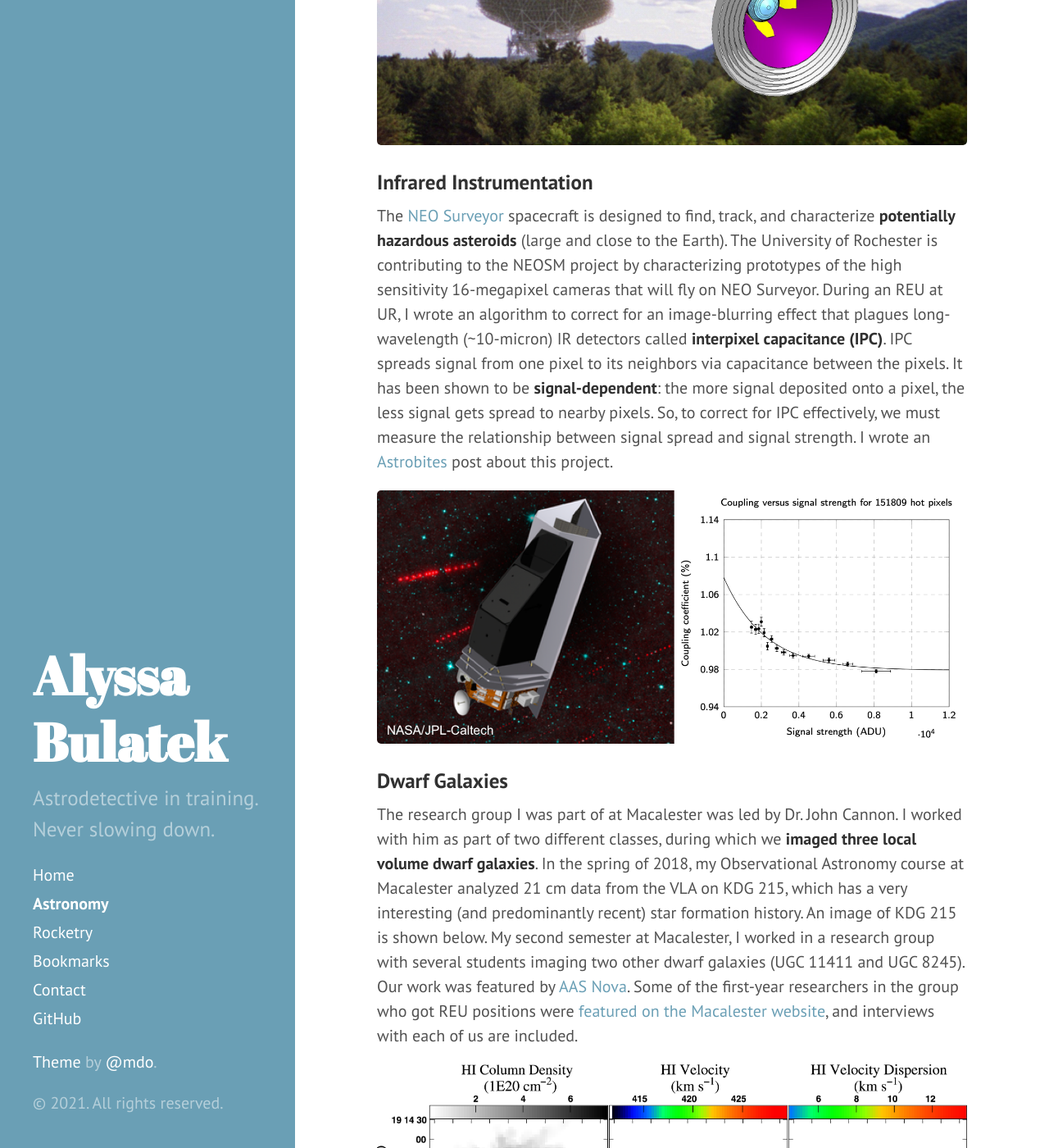
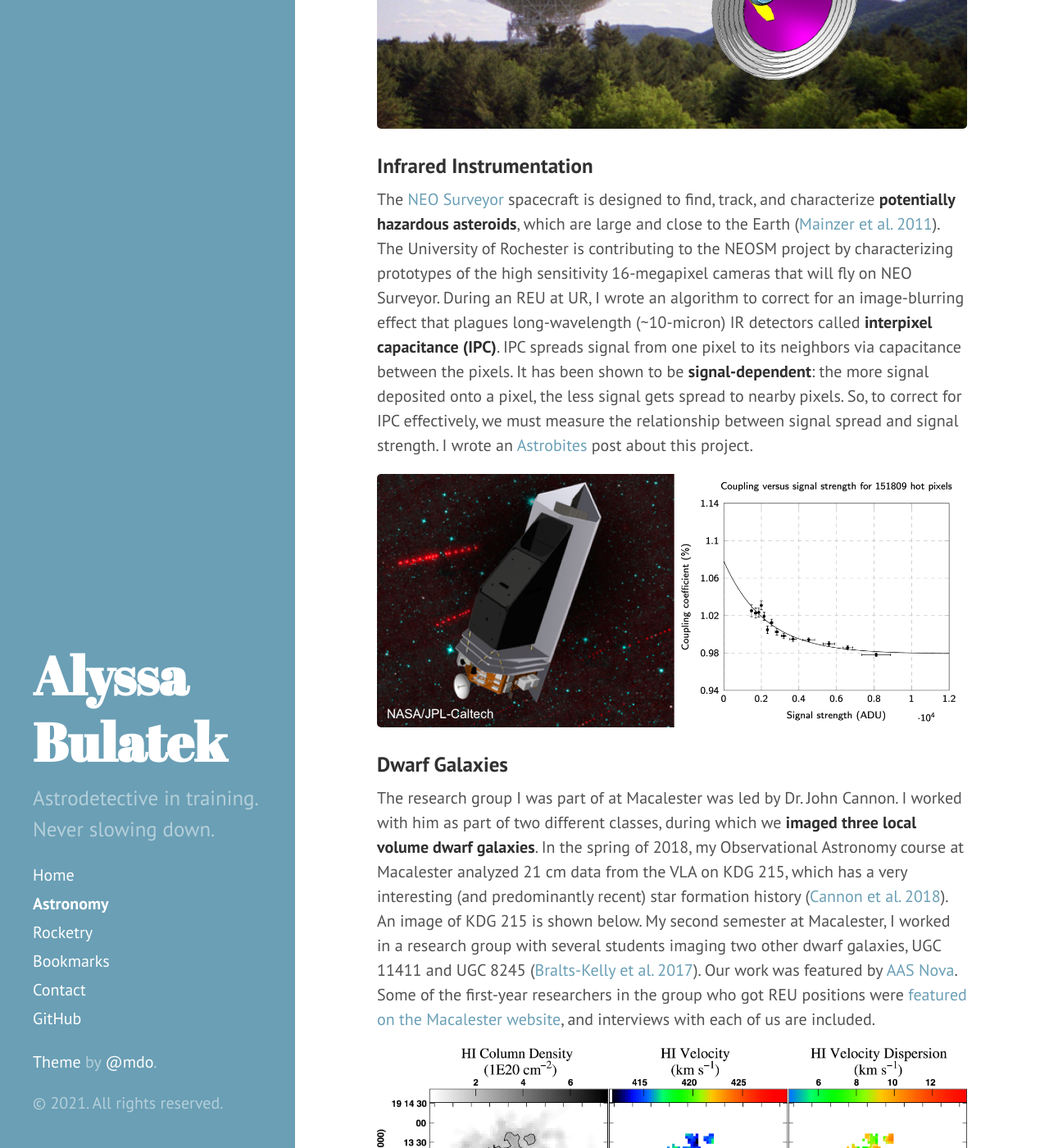
Before and after one commit to abulatek/abulatek.github.io, a Jekyll site: the page built from 01astronomy.md, in a window 1280 px wide and 1400 px high, scrolled down 1184 px. Shown: the whole window at 82% size. Built offline with Jekyll 4.4.1, drawn with Linux system fonts in a browser that asks for light colours; some of the changed text lies outside the part shown.

Commit message:
Updated references on astro page, changed CV update date

```diff
--- a/01astronomy.md
+++ b/01astronomy.md
@@ -10,8 +10,7 @@ I am thankful to have had several opportunities to do super cool research in ast
 
 #### The Brick
 
-My current work is on uncovering unique tracers of star formation processes and environments (like shocks, outflows, and protostellar cores) in the Milky Way Central Molecular Zone (CMZ) using the CMZ cloud G0.253+0.015 ("The Brick"). Here's a [video](https://youtu.be/kj7t0HyJ-cU) of me giving an overview of my work on the project so far at the virtual ISM2021 conference.
-- Expect a publication (and a written summary of the publication) in late 2021!
+My current work is on uncovering unique tracers of star formation processes and environments (like shocks, outflows, and protostellar cores) in the Milky Way Central Molecular Zone (CMZ) using the CMZ cloud G0.253+0.015 ("The Brick"). Here's a [video](https://youtu.be/kj7t0HyJ-cU) of me giving an overview of my work on the project so far at the virtual ISM2021 conference. *Expect a publication (and a written summary of the publication) in late 2021!*
 
 #### PASHION (Paschen-Alpha Survey of Hydrogen IONs)
 
@@ -27,7 +26,7 @@ The [Green Bank Telescope](https://greenbankobservatory.org/science/telescopes/g
 
 ### Infrared Instrumentation
 
-The [NEO Surveyor](https://uanews.arizona.edu/story/uarizona-looks-toward-work-nasa-s-potential-asteroidhunting-space-telescope) spacecraft is designed to find, track, and characterize **potentially hazardous asteroids** (large and close to the Earth). The University of Rochester is contributing to the NEOSM project by characterizing prototypes of the high sensitivity 16-megapixel cameras that will fly on NEO Surveyor. During an REU at UR, I wrote an algorithm to correct for an image-blurring effect that plagues long-wavelength (~10-micron) IR detectors called **interpixel capacitance (IPC)**. IPC spreads signal from one pixel to its neighbors via capacitance between the pixels. It has been shown to be **signal-dependent**: the more signal deposited onto a pixel, the less signal gets spread to nearby pixels. So, to correct for IPC effectively, we must measure the relationship between signal spread and signal strength. I wrote an [Astrobites](https://astrobites.org/2018/11/05/ur-interpixel-capacitance/) post about this project.
+The [NEO Surveyor](https://uanews.arizona.edu/story/uarizona-looks-toward-work-nasa-s-potential-asteroidhunting-space-telescope) spacecraft is designed to find, track, and characterize **potentially hazardous asteroids**, which are large and close to the Earth ([Mainzer et al. 2011](https://iopscience.iop.org/article/10.1088/0004-637X/731/1/53)). The University of Rochester is contributing to the NEOSM project by characterizing prototypes of the high sensitivity 16-megapixel cameras that will fly on NEO Surveyor. During an REU at UR, I wrote an algorithm to correct for an image-blurring effect that plagues long-wavelength (~10-micron) IR detectors called **interpixel capacitance (IPC)**. IPC spreads signal from one pixel to its neighbors via capacitance between the pixels. It has been shown to be **signal-dependent**: the more signal deposited onto a pixel, the less signal gets spread to nearby pixels. So, to correct for IPC effectively, we must measure the relationship between signal spread and signal strength. I wrote an [Astrobites](https://astrobites.org/2018/11/05/ur-interpixel-capacitance/) post about this project.
 
 <p align="center">
   <img src="https://abulatek.github.io/files/ir_inst_header.png" width="100%" alt="The NEO Surveyor Spacecraft at left, with a plot showing the relationship between interpixel coupling and signal strength at right."/>
@@ -35,7 +34,7 @@ The [NEO Surveyor](https://uanews.arizona.edu/story/uarizona-looks-toward-work-n
 
 ### Dwarf Galaxies
 
-The research group I was part of at Macalester was led by Dr. John Cannon. I worked with him as part of two different classes, during which we **imaged three local volume dwarf galaxies**. In the spring of 2018, my Observational Astronomy course at Macalester analyzed 21 cm data from the VLA on KDG 215, which has a very interesting (and predominantly recent) star formation history. An image of KDG 215 is shown below. My second semester at Macalester, I worked in a research group with several students imaging two other dwarf galaxies (UGC 11411 and UGC 8245). Our work was featured by [AAS Nova](https://aasnova.org/2017/10/11/exploring-our-low-mass-neighbors/). Some of the first-year researchers in the group who got REU positions were [featured on the Macalester website](https://www.macalester.edu/news/2017/08/first-year-firecrackers/), and interviews with each of us are included.
+The research group I was part of at Macalester was led by Dr. John Cannon. I worked with him as part of two different classes, during which we **imaged three local volume dwarf galaxies**. In the spring of 2018, my Observational Astronomy course at Macalester analyzed 21 cm data from the VLA on KDG 215, which has a very interesting (and predominantly recent) star formation history ([Cannon et al. 2018](https://iopscience.iop.org/article/10.3847/2041-8213/aada48)). An image of KDG 215 is shown below. My second semester at Macalester, I worked in a research group with several students imaging two other dwarf galaxies, UGC 11411 and UGC 8245 ([Bralts-Kelly et al. 2017](https://iopscience.iop.org/article/10.3847/2041-8213/aa8ea0)). Our work was featured by [AAS Nova](https://aasnova.org/2017/10/11/exploring-our-low-mass-neighbors/). Some of the first-year researchers in the group who got REU positions were [featured on the Macalester website](https://www.macalester.edu/news/2017/08/first-year-firecrackers/), and interviews with each of us are included.
 
 <p align="center">
   <img src="https://abulatek.github.io/files/galaxy_header.jpg" width="100%" alt="A series of HI images of KDG 215. The HI column density map of the dwarf galaxy at left, the line-of-sight velocity of the HI at center, and the velocity dispersion of the HI at right."/>
```
Also changed, not shown: other parts of 01astronomy.md (+0 -7 lines), index.md (+1 -1 lines).
